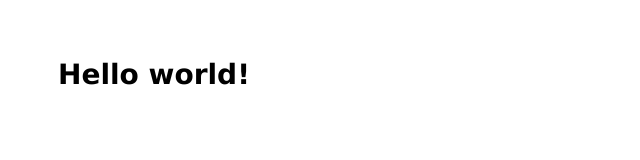
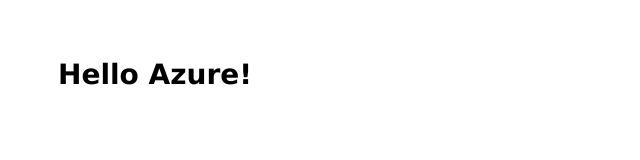
Before and after one commit to IrynaSabo/azureMedExpress, a website: page public/index.html in a window 1280 px wide. Shown: the full height of the page, 0-640 px from the left. Drawn offline with Linux system fonts and the light colour scheme.

Commit message:
Andringar i index.html

```diff
--- a/public/index.html
+++ b/public/index.html
@@ -6,7 +6,7 @@
 </head>
 
 <body>
-  <h1>Hello world!</h1>
+  <h1>Hello Azure!</h1>
   <p></p>
 </body>
 
```
